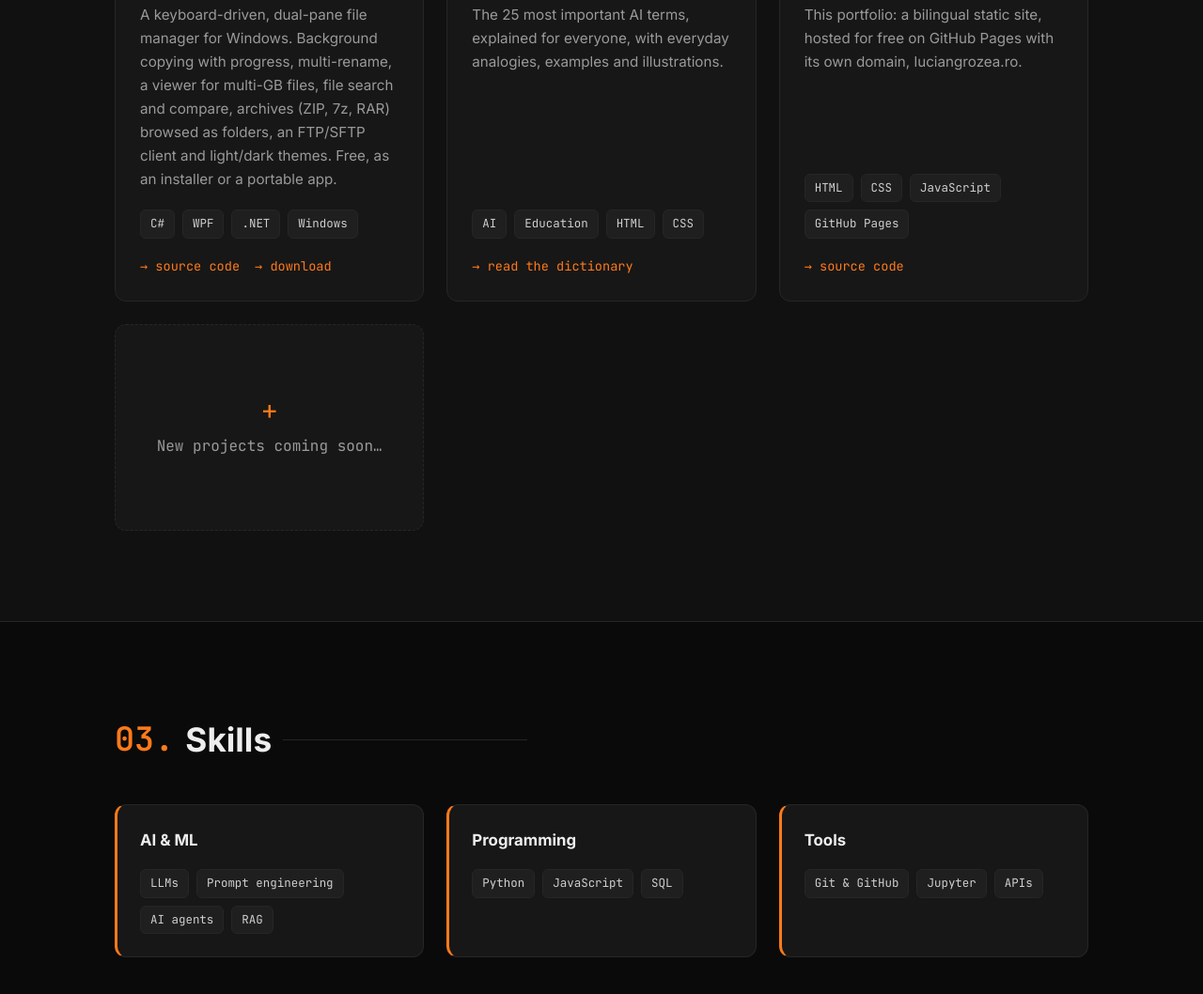
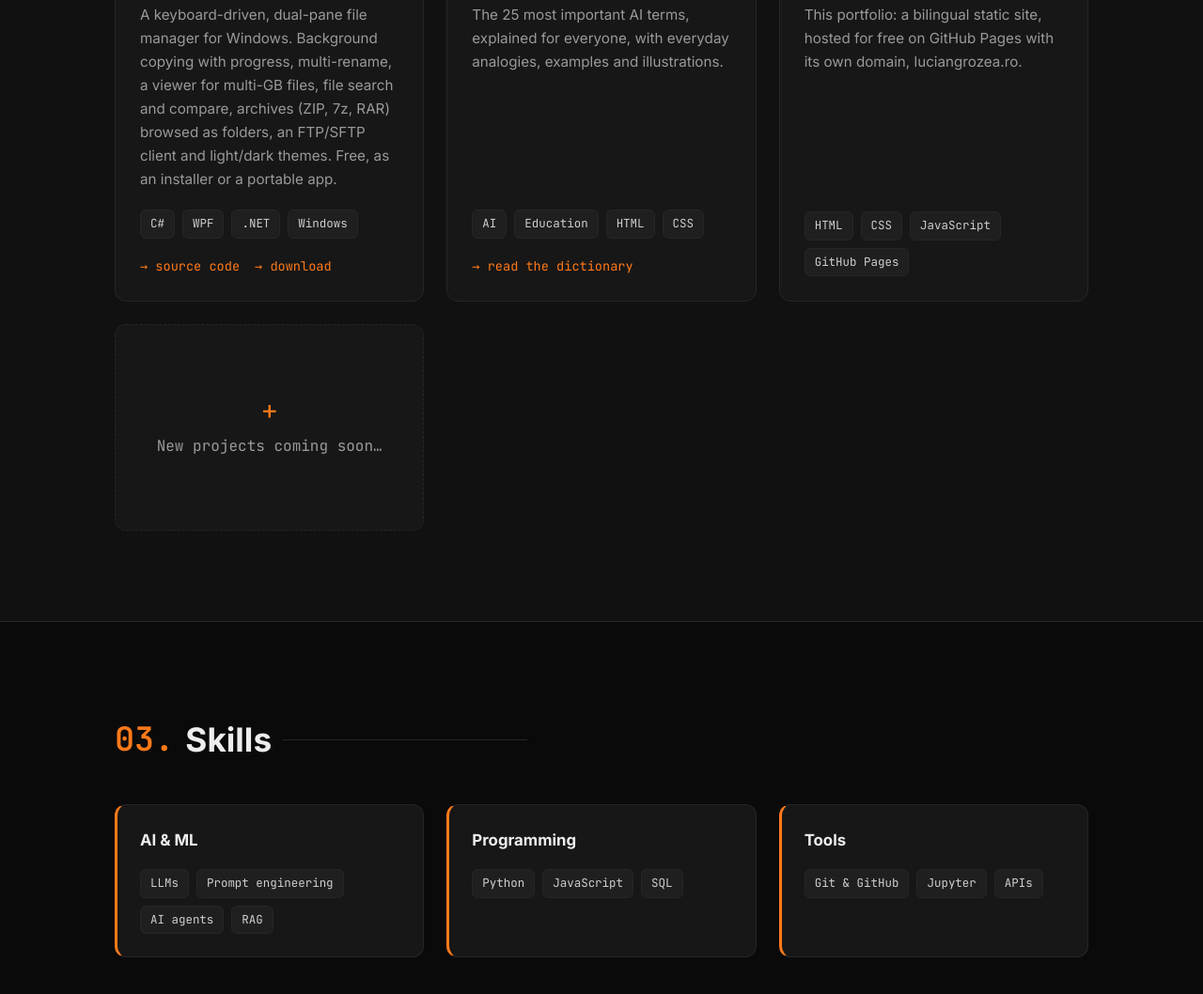
Before and after one commit to luciangrozea/luciangrozea.ro, a plain HTML site: page en/index.html in a window 1280 px wide. Shown: the part 1739-2797 px from the top of the page at 94% size. Drawn offline with Linux system fonts and the light colour scheme.

Commit message:
Proiecte: scoate linkul către codul sursă al site-ului
Co-Authored-By: Claude Opus 5.5 <noreply@anthropic.com>

```diff
--- a/assets/js/projects.js
+++ b/assets/js/projects.js
@@ -57,7 +57,6 @@ const PROJECTS = [
     status: "Finalizat",
     desc: "Acest portofoliu: site static bilingv, găzduit gratuit pe GitHub Pages, cu domeniu propriu luciangrozea.ro.",
     tags: ["HTML", "CSS", "JavaScript", "GitHub Pages"],
-    github: "https://github.com/luciangrozea/luciangrozea.ro",
     en: {
       title: "This website",
       status: "Done",
--- a/en/index.html
+++ b/en/index.html
@@ -149,7 +149,7 @@ learning in progress<span class="cursor">_</span></code></pre>
   </footer>
 
   <script src="/assets/js/lang.js?v=1"></script>
-  <script src="/assets/js/projects.js?v=4"></script>
+  <script src="/assets/js/projects.js?v=5"></script>
   <script src="/assets/js/main.js?v=3"></script>
 </body>
 </html>
```
Also changed, not shown: index.html (+1 -1 lines).
